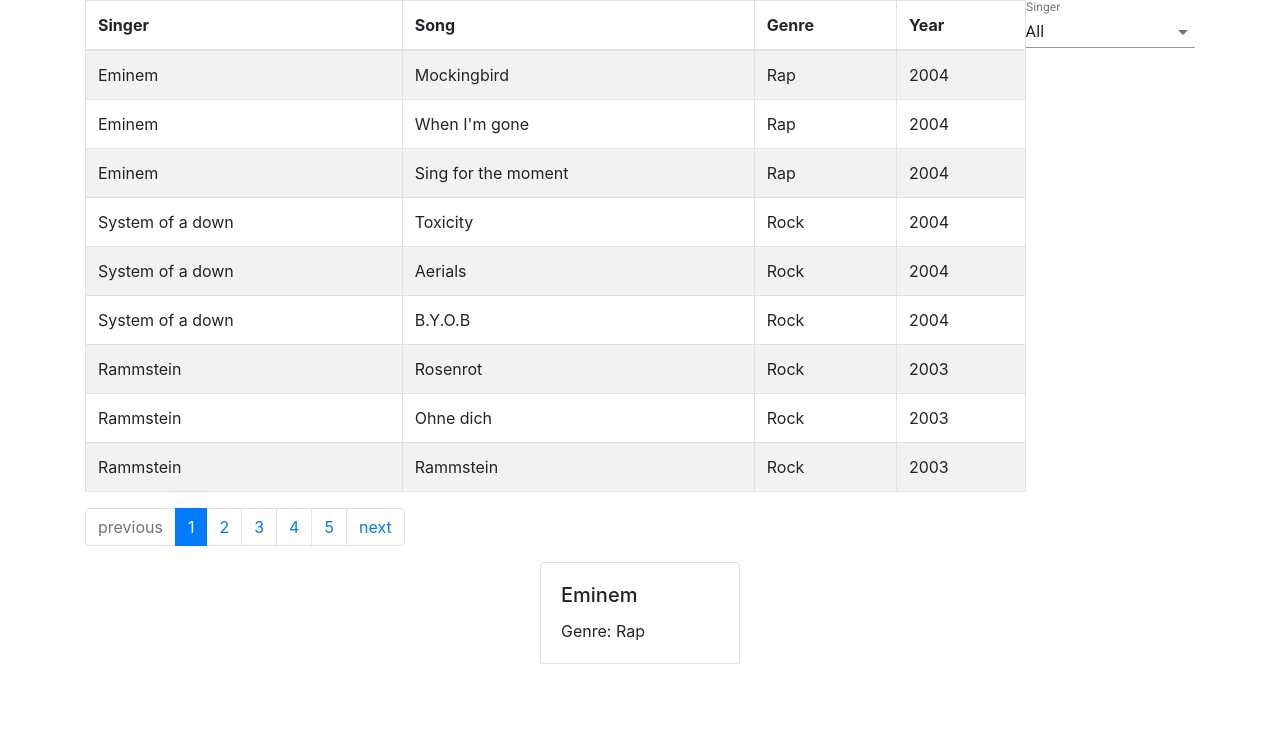
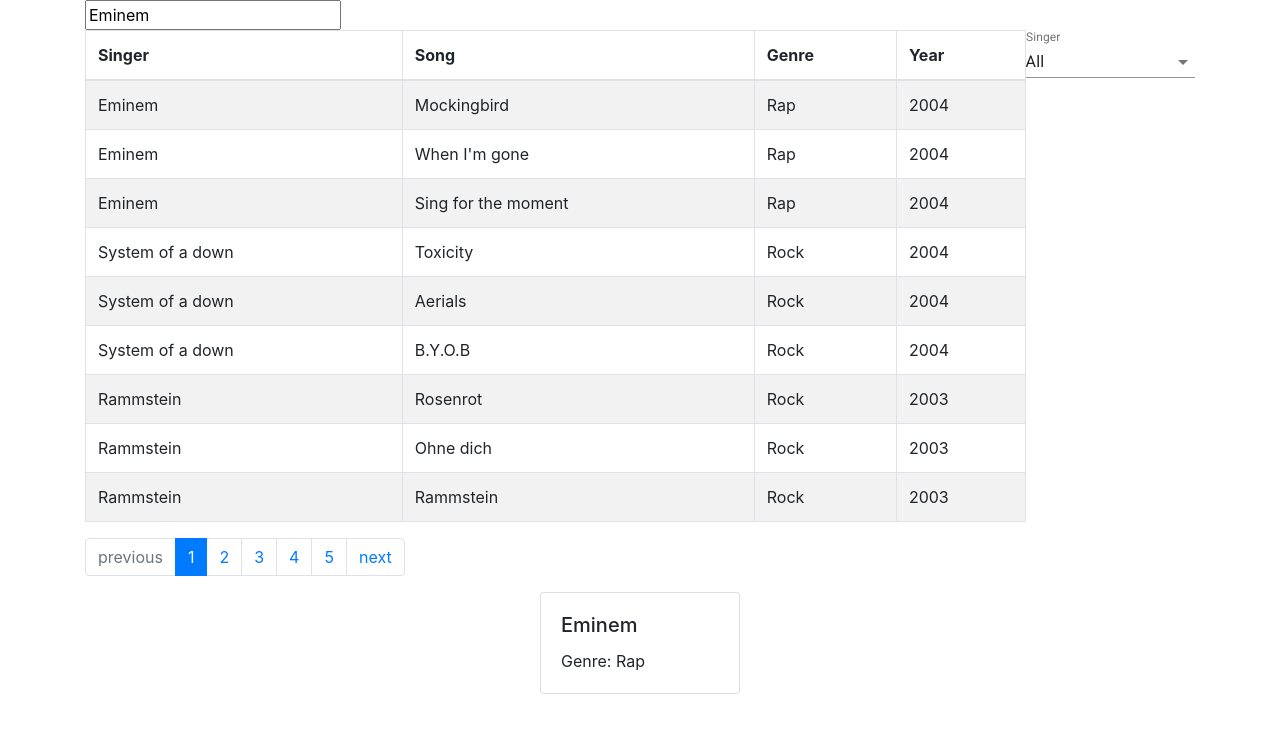
Before and after one commit to ivan-zhukouski/my-test-app, a React (Create React App) app: page / in a window 1280 px wide. Shown: the top 732 px of the page. Built offline with nearby package versions, Linux system fonts and the light colour scheme; data requests are answered from the project's data file.

Commit message:
work with react-redux

```diff
--- a/package.json
+++ b/package.json
@@ -14,6 +14,7 @@
     "react-bootstrap": "^1.0.0-beta.16",
     "react-dom": "^16.12.0",
     "react-paginate": "^6.3.2",
+    "react-redux": "^7.2.0",
     "react-scripts": "3.3.1",
     "redux": "^4.0.5"
   },
--- a/src/App.js
+++ b/src/App.js
@@ -6,6 +6,8 @@
 import _ from 'lodash'
 import './App.css'
 import ReactPaginate from 'react-paginate'
+import { actionSelectSinger } from './store/actions'
+
 
 const url = 'http://localhost:4000/sounds';
 
@@ -53,9 +55,12 @@
     );
     render() {
         const pageSize = 2;
-        console.log(this.state.data);
+        const dispatch = this.props.dispatch;
         return(
             <div className='container'>
+                <input value={this.props.selectedSinger} onChange={(event)=>{
+                    dispatch(actionSelectSinger(event.target.value))
+                }} />
               <div className='d-flex'>
                   <SoundList onSort={this.onSort} data={this.state.data} update={this.updateData.bind(this)} />
                   <FilterComponent data={this.state.data} />
--- a/src/index.js
+++ b/src/index.js
@@ -1,5 +1,22 @@
 import React from 'react';
 import ReactDOM from 'react-dom';
 import App from './App';
+import { createStore } from 'redux'
+import { connect, Provider } from 'react-redux'
+import { rootReducer } from './store/reducers'
 
-ReactDOM.render(<App />, document.getElementById('root'));
+export const ACTION_SELECT_SINGER = 'ACTION_SELECT_SINGER';
+
+const store = createStore(rootReducer);
+
+const mapStateToProps = (state)=>{
+    console.log(state);
+    return {
+        selectedSinger: state.selectedSinger
+    }
+};
+const WrappedAppComponent = connect(mapStateToProps)(App);
+
+ReactDOM.render(<Provider store={store}>
+    <WrappedAppComponent/>
+</Provider> , document.getElementById('root'));
--- a/src/store/actions.js
+++ b/src/store/actions.js
@@ -0,0 +1,7 @@
+import { ACTION_SELECT_SINGER } from '../index.js'
+export const actionSelectSinger =(newSelect) => {
+    return {
+        type: ACTION_SELECT_SINGER,
+        payload: newSelect
+    }
+};
--- a/src/store/reducers.js
+++ b/src/store/reducers.js
@@ -0,0 +1,13 @@
+import {ACTION_SELECT_SINGER} from '../index'
+
+const initialState = {
+    selectedSinger: 'Eminem'
+};
+
+export const rootReducer = (state = initialState, action) => {
+    switch (action.type) {
+        case ACTION_SELECT_SINGER:
+            return {...state, selectedSinger: action.payload}
+    }
+    return state
+};
```
Also changed, not shown: 1 other file (tests, documents, lock files or other folders).
